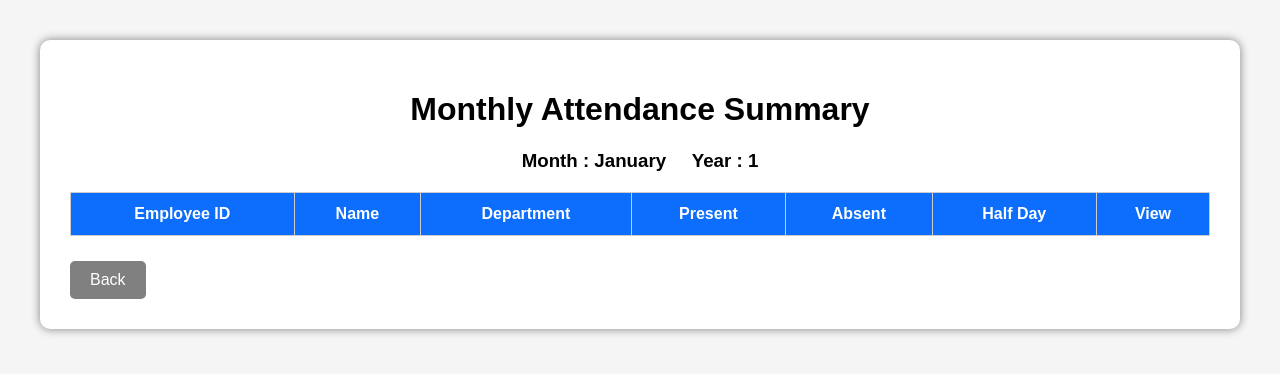
After one commit to vishruth09/AI_Employee_Management_System, a Flask app: page /monthly_summary/1/1 in a window 1280 px wide. The commit adds this page. Shown: the top 374 px of the page. Run offline with Flask 3, Linux system fonts and the light colour scheme; data that the repository does not hold is empty.

Commit message:
done with attendance module

```diff
--- a/AI_Employee_Management_System/main.py
+++ b/AI_Employee_Management_System/main.py
@@ -1,6 +1,7 @@
 from flask import Flask, render_template, request,redirect,url_for,flash
 from database.connection import get_connection
 from werkzeug.security import generate_password_hash,check_password_hash
+import calendar
 
 
 app = Flask(__name__)
@@ -619,6 +620,7 @@ def monthly_report():
         cursor.execute(query, (employee_id,))
 
         employee = cursor.fetchone()
+        month_name = calendar.month_name[int(month)]
         cursor.close()
         connection.close()
         return render_template(
@@ -631,7 +633,9 @@ def monthly_report():
             working_days=working_days,
             attendance_percentage=attendance_percentage,
             month=month,
-            year=year
+            month_name=month_name,
+            year=year,
+            source = "report"
         )
 
     connection = get_connection()
@@ -650,6 +654,228 @@ def monthly_report():
     connection.close()
     return render_template("monthly_report.html", employees=employees)
 
+@app.route("/monthly_report/<int:employee_id>/<int:month>/<int:year>")
+def monthly_report_view(employee_id, month, year):
+    source = request.args.get("source")
+    connection = get_connection()
+    cursor = connection.cursor(dictionary=True)
+
+    query = """
+    SELECT attendance_date, status
+    FROM attendance
+    WHERE employee_id = %s
+    AND MONTH(attendance_date) = %s
+    AND YEAR(attendance_date) = %s
+    ORDER BY attendance_date;
+    """
+
+    cursor.execute(query, (employee_id, month, year))
+
+    attendance_records = cursor.fetchall()
+
+    present_count = 0
+    absent_count = 0
+    half_day_count = 0
+
+    for record in attendance_records:
+
+        if record["status"] == "Present":
+            present_count += 1
+
+        elif record["status"] == "Absent":
+            absent_count += 1
+
+        elif record["status"] == "Half Day":
+            half_day_count += 1
+
+    working_days = len(attendance_records)
+
+    if working_days > 0:
+
+        attendance_percentage = (
+            (present_count + (half_day_count * 0.5))
+            / working_days
+        ) * 100
+
+    else:
+
+        attendance_percentage = 0
+
+    query = """
+    SELECT *
+    FROM employees
+    WHERE employee_id = %s
+    """
+
+    cursor.execute(query, (employee_id,))
+
+    employee = cursor.fetchone()
+    month_name = calendar.month_name[month]
+
+    cursor.close()
+    connection.close()
+
+    return render_template(
+
+        "monthly_report_view.html",
+
+        employee=employee,
+
+        attendance_records=attendance_records,
+
+        present_count=present_count,
+
+        absent_count=absent_count,
+
+        half_day_count=half_day_count,
+
+        working_days=working_days,
+
+        attendance_percentage=attendance_percentage,
+
+        month=month,
+        month_name=month_name,
+
+        year=year,
+        source=source
+
+    )
+
+@app.route("/monthly_summary",methods=['POST','GET'])
+def monthly_summary():
+    if  request.method == 'POST':
+        month = request.form["month"]
+        year = request.form["year"]
+        connection = get_connection()
+        cursor = connection.cursor(dictionary=True)
+        query = """
+        SELECT
+
+        e.employee_id,
+        e.name,
+        e.department,
+
+        SUM(
+        CASE
+        WHEN a.status='Present'
+        THEN 1
+        ELSE 0
+        END
+        ) AS present_count,
+
+        SUM(
+        CASE
+        WHEN a.status='Absent'
+        THEN 1
+        ELSE 0
+        END
+        ) AS absent_count,
+
+        SUM(
+        CASE
+        WHEN a.status='Half Day'
+        THEN 1
+        ELSE 0
+        END
+        ) AS half_day_count
+
+        FROM employees e
+
+        JOIN attendance a
+        ON e.employee_id = a.employee_id
+
+        WHERE MONTH(a.attendance_date)=%s
+        AND YEAR(a.attendance_date)=%s
+
+        GROUP BY
+        e.employee_id,
+        e.name,
+        e.department
+
+        ORDER BY
+        e.employee_id;
+        """
+        cursor.execute(query,(month,year))
+        summary = cursor.fetchall()
+        month_name = calendar.month_name[int(month)]
+        cursor.close()
+        connection.close()
+        return render_template(
+            "monthly_summary_view.html",
+            summary=summary,
+            month=month,
+            month_name=month_name,
+            year=year,
+        )
+
+    return render_template('monthly_summary.html')
+
+@app.route("/monthly_summary/<int:month>/<int:year>")
+def monthly_summary_view(month,year):
+
+    connection = get_connection()
+    cursor = connection.cursor(dictionary=True)
+    query = """
+        SELECT
+
+        e.employee_id,
+        e.name,
+        e.department,
+
+        SUM(
+        CASE
+        WHEN a.status='Present'
+        THEN 1
+        ELSE 0
+        END
+        ) AS present_count,
+
+        SUM(
+        CASE
+        WHEN a.status='Absent'
+        THEN 1
+        ELSE 0
+        END
+        ) AS absent_count,
+
+        SUM(
+        CASE
+        WHEN a.status='Half Day'
+        THEN 1
+        ELSE 0
+        END
+        ) AS half_day_count
+
+        FROM employees e
+
+        JOIN attendance a
+        ON e.employee_id = a.employee_id
+
+        WHERE MONTH(a.attendance_date)=%s
+        AND YEAR(a.attendance_date)=%s
+
+        GROUP BY
+        e.employee_id,
+        e.name,
+        e.department
+
+        ORDER BY
+        e.employee_id;
+        """
+    cursor.execute(query,(month,year))
+    summary = cursor.fetchall()
+    month_name = calendar.month_name[month]
+    cursor.close()
+    connection.close()
+    return render_template(
+            "monthly_summary_view.html",
+            summary=summary,
+            month=month,
+            month_name=month_name,
+            year=year,
+        )
+
+
 
 if __name__ == "__main__":
     app.run(debug=True)
--- a/AI_Employee_Management_System/templates/admin_dashboard.html
+++ b/AI_Employee_Management_System/templates/admin_dashboard.html
@@ -26,6 +26,7 @@
         <li><a href="{{ url_for('mark_attendance') }}">Mark Attendance</a></li>
         <li><a href="{{ url_for('view_attendance') }}">View Attendance</a></li>
         <li><a href="{{ url_for('monthly_report') }}">Monthly Report</a></li>
+        <li><a href="{{ url_for('monthly_summary') }}">Monthly Summary</a></li>
     </ul>
 
     <hr>
--- /dev/null
+++ b/AI_Employee_Management_System/templates/monthly_summary_view.html
@@ -0,0 +1,205 @@
+<!DOCTYPE html>
+<html>
+
+<head>
+
+    <title>Monthly Attendance Summary</title>
+
+    <style>
+
+        body{
+
+            font-family:Arial;
+            background:#f5f5f5;
+            margin:40px;
+
+        }
+
+        .container{
+
+            width:95%;
+            margin:auto;
+            background:white;
+            padding:30px;
+            border-radius:10px;
+            box-shadow:0 0 10px gray;
+
+        }
+
+        h1{
+
+            text-align:center;
+
+        }
+
+        table{
+
+            width:100%;
+            border-collapse:collapse;
+            margin-top:20px;
+
+        }
+
+        table,
+        th,
+        td{
+
+            border:1px solid #ccc;
+
+        }
+
+        th{
+
+            background:#0d6efd;
+            color:white;
+
+        }
+
+        th,
+        td{
+
+            padding:12px;
+            text-align:center;
+
+        }
+
+        a{
+
+            text-decoration:none;
+
+        }
+
+        .view-btn{
+
+            background:green;
+            color:white;
+            padding:8px 15px;
+            border-radius:5px;
+
+        }
+
+        .back-btn{
+
+            display:inline-block;
+            margin-top:25px;
+            padding:10px 20px;
+            background:gray;
+            color:white;
+            border-radius:5px;
+
+        }
+
+    </style>
+
+</head>
+
+<body>
+
+<div class="container">
+
+<h1>Monthly Attendance Summary</h1>
+
+<h3 style="text-align:center">
+
+Month : {{ month_name }}
+
+&nbsp;&nbsp;&nbsp;
+
+Year : {{ year }}
+
+</h3>
+
+<table>
+
+<tr>
+
+<th>Employee ID</th>
+
+<th>Name</th>
+
+<th>Department</th>
+
+<th>Present</th>
+
+<th>Absent</th>
+
+<th>Half Day</th>
+
+<th>View</th>
+
+</tr>
+
+{% for employee in summary %}
+
+<tr>
+
+<td>
+
+{{ employee.employee_id }}
+
+</td>
+
+<td>
+
+{{ employee.name }}
+
+</td>
+
+<td>
+
+{{ employee.department }}
+
+</td>
+
+<td>
+
+{{ employee.present_count }}
+
+</td>
+
+<td>
+
+{{ employee.absent_count }}
+
+</td>
+
+<td>
+
+{{ employee.half_day_count }}
+
+</td>
+
+<td>
+
+<a href="{{ url_for(
+        'monthly_report_view',
+        employee_id=employee.employee_id,
+        month=month,
+        year=year,
+        source = 'summary'
+    ) }}"
+   class="view-btn">
+    View
+</a>
+
+</td>
+
+</tr>
+
+{% endfor %}
+
+</table>
+
+<a href="{{ url_for('monthly_summary') }}"
+class="back-btn">
+
+Back
+
+</a>
+
+
+</div>
+
+</body>
+
+</html>
```
Also changed, not shown: AI_Employee_Management_System/templates/monthly_report_view.html (+13 -4 lines), AI_Employee_Management_System/templates/monthly_summary.html (added, +54 -0 lines).
